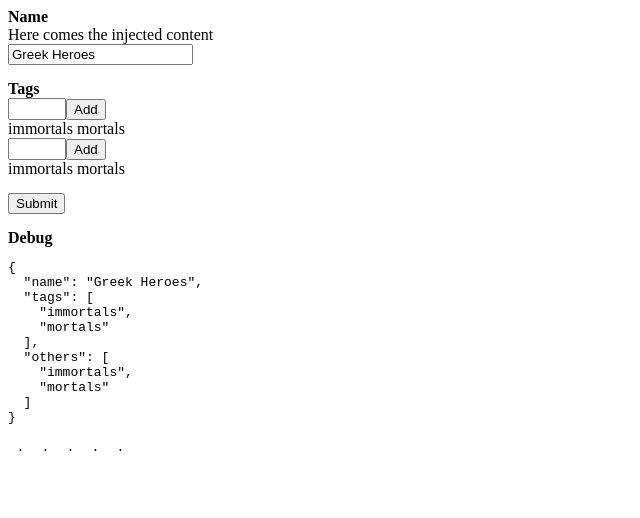
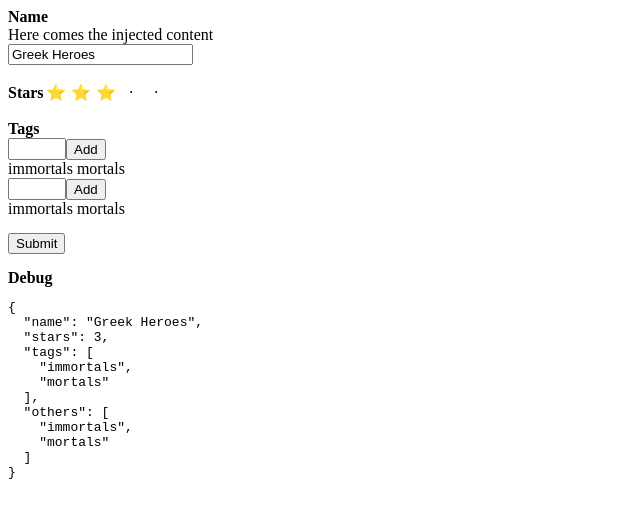
Before and after one commit to dandohotaru/labs.angles, an Angular app: page / in a window 1280 px wide. Shown: the top 518 px of the page, without its empty margins (0-640 px from the left). Built offline with nearby package versions, Linux system fonts and the light colour scheme.

Commit message:
integrate stars component with the main overview

```diff
--- a/src/app/app.component.html
+++ b/src/app/app.component.html
@@ -5,6 +5,11 @@
     <app-field>
       <input formControlName="name"/>
     </app-field>
+  </div>
+
+  <div style="padding-bottom: 15px">
+    <strong>Stars</strong>
+    <app-stars formControlName="stars"></app-stars>
   </div>
 
   <div style="padding-bottom: 15px">
@@ -35,5 +40,3 @@
   <strong>Debug</strong>
   <pre>{{form.value | json}}</pre>
 </div>
-
-<app-stars></app-stars>
--- a/src/app/app.component.ts
+++ b/src/app/app.component.ts
@@ -5,6 +5,7 @@ export interface Company {
   id: number,
   name: string,
   tags: string[],
+  stars: number,
 }
 
 @Component({
@@ -23,6 +24,7 @@ export class AppComponent implements OnInit {
       id: 101,
       name: "Greek Heroes",
       tags: ["immortals", "mortals"],
+      stars: 3
     };
   }
 
@@ -36,8 +38,9 @@ export class AppComponent implements OnInit {
 
     this.form = this.builder.group({
       name: [this.company.name, Validators.required],
+      stars: [this.company.stars],
       tags: [this.company.tags, empty],
-      others: [[], empty]
+      others: [[], empty],
     });
   }
 
--- a/src/app/stars/stars.component.ts
+++ b/src/app/stars/stars.component.ts
@@ -2,7 +2,7 @@ import { Component, OnInit, Input } from '@angular/core';
 import { forwardRef, HostBinding } from '@angular/core';
 import { ControlValueAccessor, NG_VALUE_ACCESSOR } from '@angular/forms';
 
-const StarProvider = {
+const StarsProvider = {
   provide: NG_VALUE_ACCESSOR,
   useExisting: forwardRef(() => StarsComponent),
   multi: true
@@ -12,7 +12,7 @@ const StarProvider = {
   selector: 'app-stars',
   templateUrl: './stars.component.html',
   styleUrls: ['./stars.component.css'],
-  providers: [StarProvider],
+  providers: [StarsProvider],
 })
 export class StarsComponent implements ControlValueAccessor, OnInit {
 
```
Also changed, not shown: 1 other file (tests, documents, lock files or other folders).
